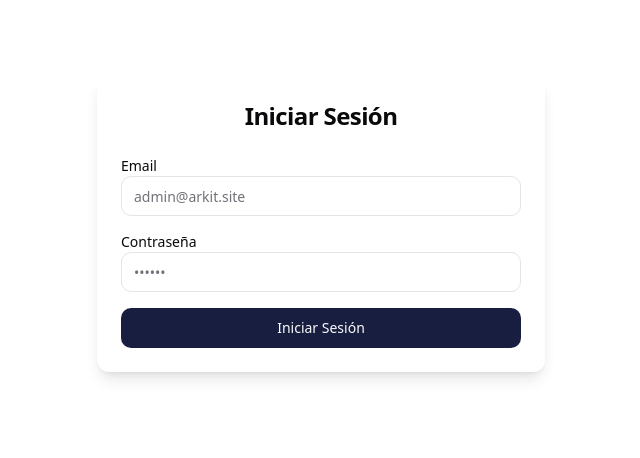
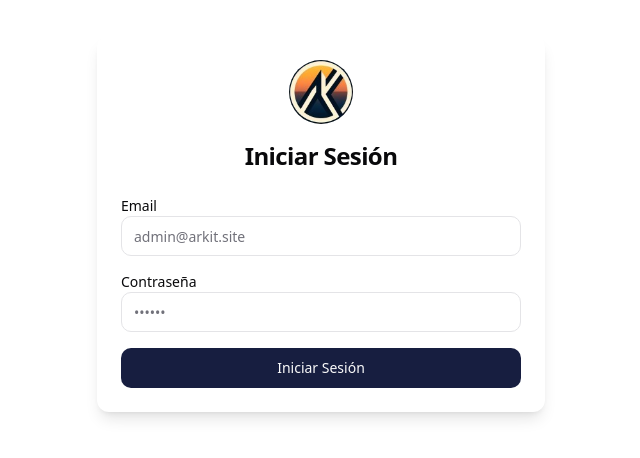
Before and after one commit to Misael00103/frontend, a React (Vite) app: page /login in a window 1280 px wide. Shown: the part 176-634 px from the top of the page, without its empty margins (319-959 px from the left). Built offline with nearby package versions, Linux system fonts and the light colour scheme.

Commit message:
Agregar logo de Arkit en la página de inicio de sesión

```diff
--- a/src/pages/Login.tsx
+++ b/src/pages/Login.tsx
@@ -60,8 +60,15 @@ const Login = () => {
   };
 
   return (
+
     <div className="min-h-screen flex items-center justify-center bg-background">
       <div className="max-w-md w-full p-6 bg-white dark:bg-gray-800 rounded-xl shadow-lg">
+      <img
+          src="../../public/lovable-uploads/878bfc15-c4a7-4cea-8cb6-080496e51d7c.png" // Ruta relativa desde public/
+          alt="Arkit Logo"
+          className="h-16 w-auto"
+          style={{ margin: '0 auto', display: 'block', marginBottom: '1rem', borderRadius: '50%' }}
+        />
         <h2 className="text-2xl font-bold mb-6 text-center">Iniciar Sesión</h2>
         <form onSubmit={handleSubmit} className="space-y-4">
           <div>
```
